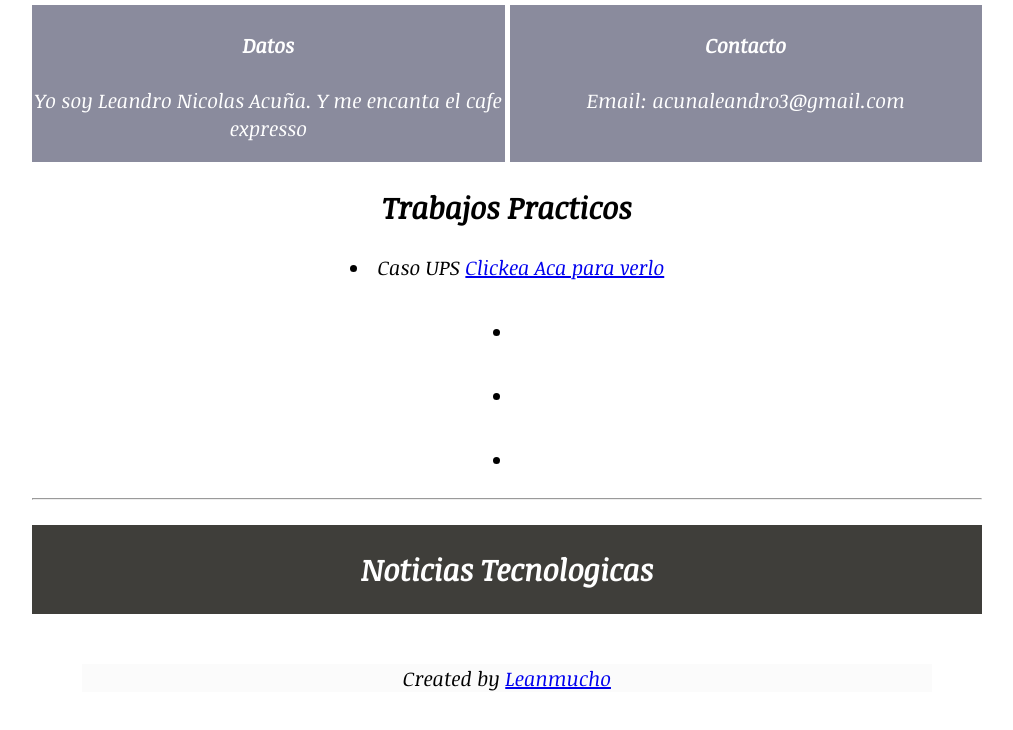
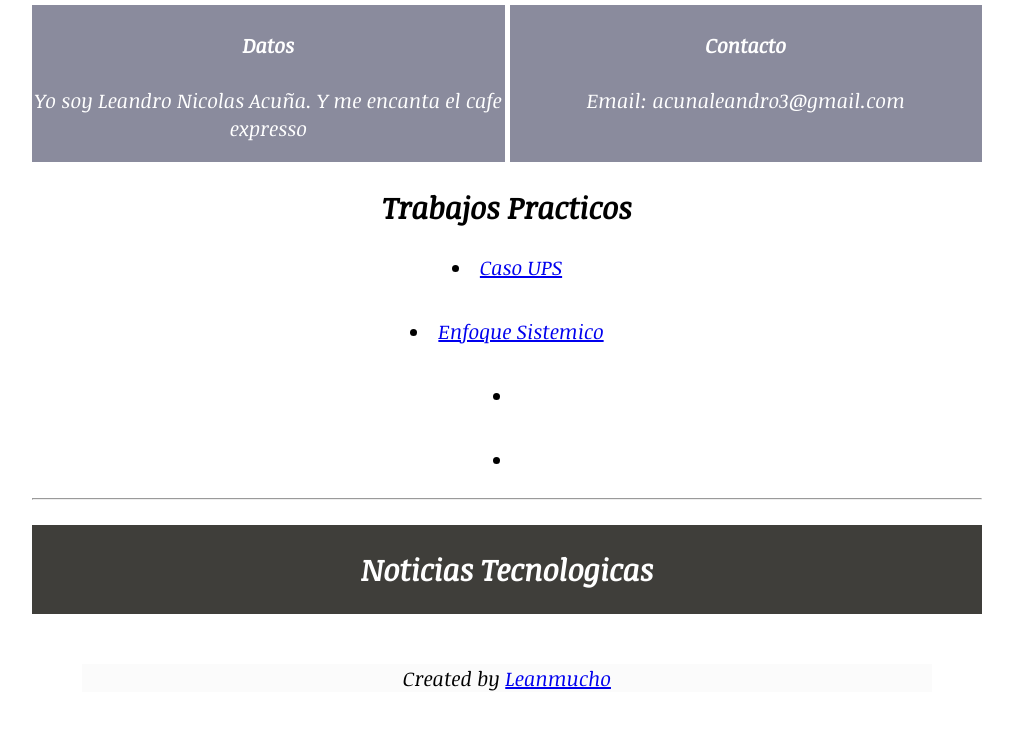
Before and after one commit to Leanmucho/Blog, a website: page index.html in a window 1280 px wide. Shown: the part 795-1525 px from the top of the page, without its empty margins (133-1146 px from the left). Drawn offline with nearby package versions, Linux system fonts and the light colour scheme; no server answers.

Commit message:
Add tp Enfoque sistemico

```diff
--- a/index.html
+++ b/index.html
@@ -41,8 +41,8 @@
         <section class="Section">
             <h2>Trabajos Practicos</h2>
             <div class="Section-ul">
-                <li>Caso UPS <a href="/tp/casoUPS/Caso-UPS.pdf">Clickea Aca para verlo</a></li>
-                <li></li>
+                <li><a href="/tp/Caso-UPS.pdf">Caso UPS</a></li>
+                <li><a href="/tp/TP-EnfoqueSitemico.pdf">Enfoque Sistemico</a></li>
                 <li></li>
                 <li></li>
             </div>
--- a/tp/casoUPS/casoUPS.css
+++ /dev/null
@@ -1,12 +0,0 @@
-*{
-    box-sizing: border-box;
-    margin: 0;
-    padding: 0;
-}
-iframe {
-    width: 100%;
-    height: 100vh;
-    position: relative;
-    overflow: hidden;
-    background-color: #000;
-}
```
Also changed, not shown: tp/casoUPS/casoUPS.html (deleted, +0 -13 lines), 3 other files.
